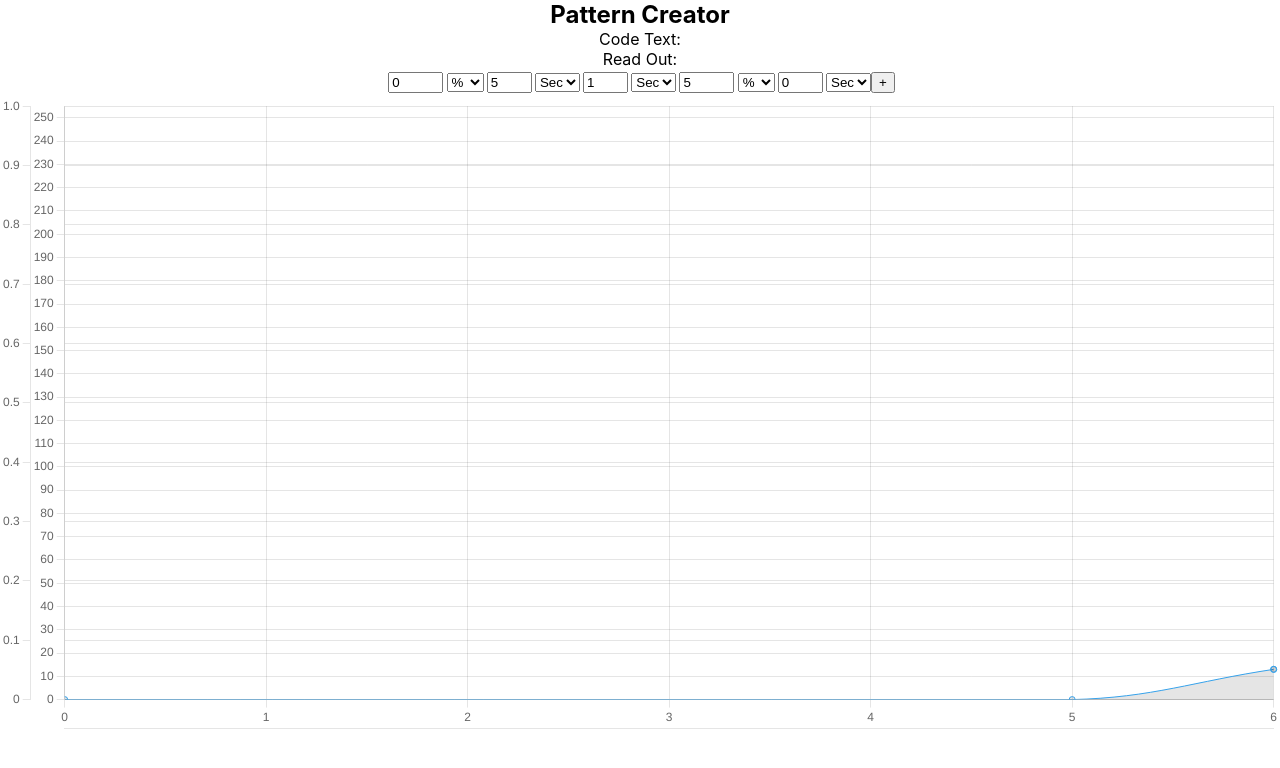
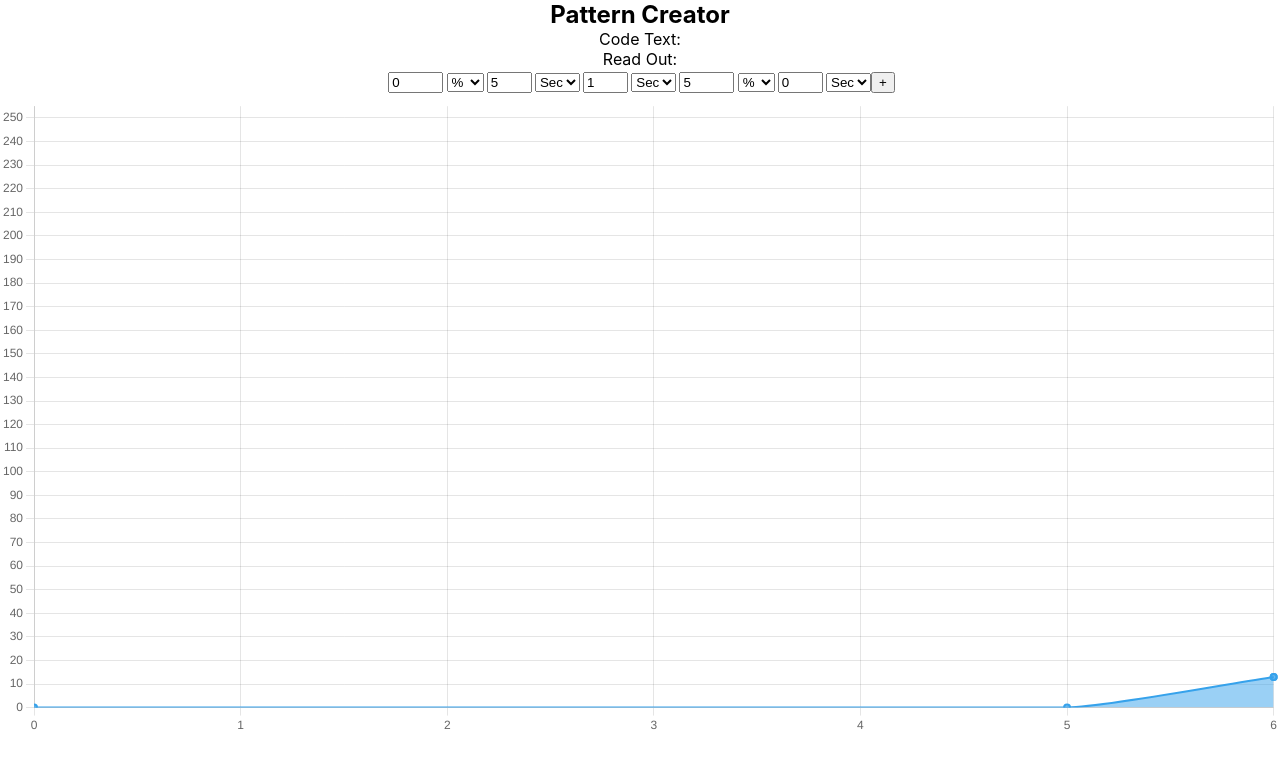
Before and after one commit to TheBoundBandit/Controller-Tools, a React (Create React App) app in the folder client/: page / in a window 1280 px wide. Shown: the top 768 px of the page. Built offline with nearby package versions, Linux system fonts and the light colour scheme.

Commit message:
Working color fill

```diff
--- a/client/src/App.js
+++ b/client/src/App.js
@@ -1,7 +1,7 @@
 import React from 'react';
 import './App.css';
 
-import { Chart, LinearScale, CategoryScale, PointElement, LineElement, Filler } from 'chart.js';
+import { Chart, LinearScale, CategoryScale, PointElement, LineElement, LineController, Filler } from 'chart.js';
 
 import PatternCreator from './pages/patternCreator';
 
@@ -9,6 +9,7 @@ Chart.register(LinearScale);
 Chart.register(CategoryScale);
 Chart.register(PointElement);
 Chart.register(LineElement);
+Chart.register(LineController);
 Chart.register(Filler);
 
 function App() {
--- a/client/src/components/patternGraph.js
+++ b/client/src/components/patternGraph.js
@@ -16,16 +16,17 @@ export default function PatternGraph(props) {
 
     const options = {
         scales: {
-            speed: {
+            y: {
                 type: 'linear',
                 axis: 'y',
                 min: 0,
                 max: 255,
                 ticks: {
+                    includeBounds: true,
                     stepSize: 5
                 }
             },
-            time: {
+            x: {
                 type: 'linear',
                 axis: 'x',
                 min: 0
@@ -33,7 +34,7 @@ export default function PatternGraph(props) {
         },
         elements: {
             line: {
-                tension: 0.4
+                tension: 0.2
             }
         }
     }
@@ -43,11 +44,9 @@ export default function PatternGraph(props) {
         datasets: [{
             label: 'Speed',
             data: [],
-            //borderColor: generateGradient(chartRef.current.ctx, chartRef.current.chartArea),
-            //backGroundColor:  generateGradient(chartRef.current.ctx, chartRef.current.chartArea, true),
-            fill: 'start',
-            //pointStyle: 'circle'
-            borderWidth: 1
+            borderColor: chartRef.current ? generateGradient(chartRef.current.ctx, chartRef.current.chartArea) : 'rgb(54, 162, 235)',
+            backgroundColor:  chartRef.current ? generateGradient(chartRef.current.ctx, chartRef.current.chartArea, true) : 'rgb(54, 162, 235, 0.5)',
+            borderWidth: 2
         }]
     }
 
@@ -80,10 +79,10 @@ export default function PatternGraph(props) {
                 label: 'Speed',
                 data: dataArray,
                 borderColor: chartRef.current ? generateGradient(chartRef.current.ctx, chartRef.current.chartArea) : 'rgb(54, 162, 235)',
-                backGroundColor:  chartRef.current ? generateGradient(chartRef.current.ctx, chartRef.current.chartArea, true) : 'rgb(54, 162, 235, 0.5)',
+                backgroundColor:  chartRef.current ? generateGradient(chartRef.current.ctx, chartRef.current.chartArea, true) : 'rgb(54, 162, 235, 0.5)',
                 fill: 'start',
                 //pointStyle: 'circle'
-                borderWidth: 1
+                borderWidth: 2
             }]
         }
         //console.log(dataArray);
@@ -100,7 +99,6 @@ export default function PatternGraph(props) {
             width = chartWidth;
             height = chartHeight;
             gradient = ctx.createLinearGradient(0, chartArea.bottom, 0, chartArea.top);
-            gradient = ctx.createLinearGradient(0, 1000, 0, 300);
             if (transparent) {
                 gradient.addColorStop(0, 'rgb(54, 162, 235, 0.5)');
                 gradient.addColorStop(0.5, 'rgb(255, 205, 86, 0.5)');
```
